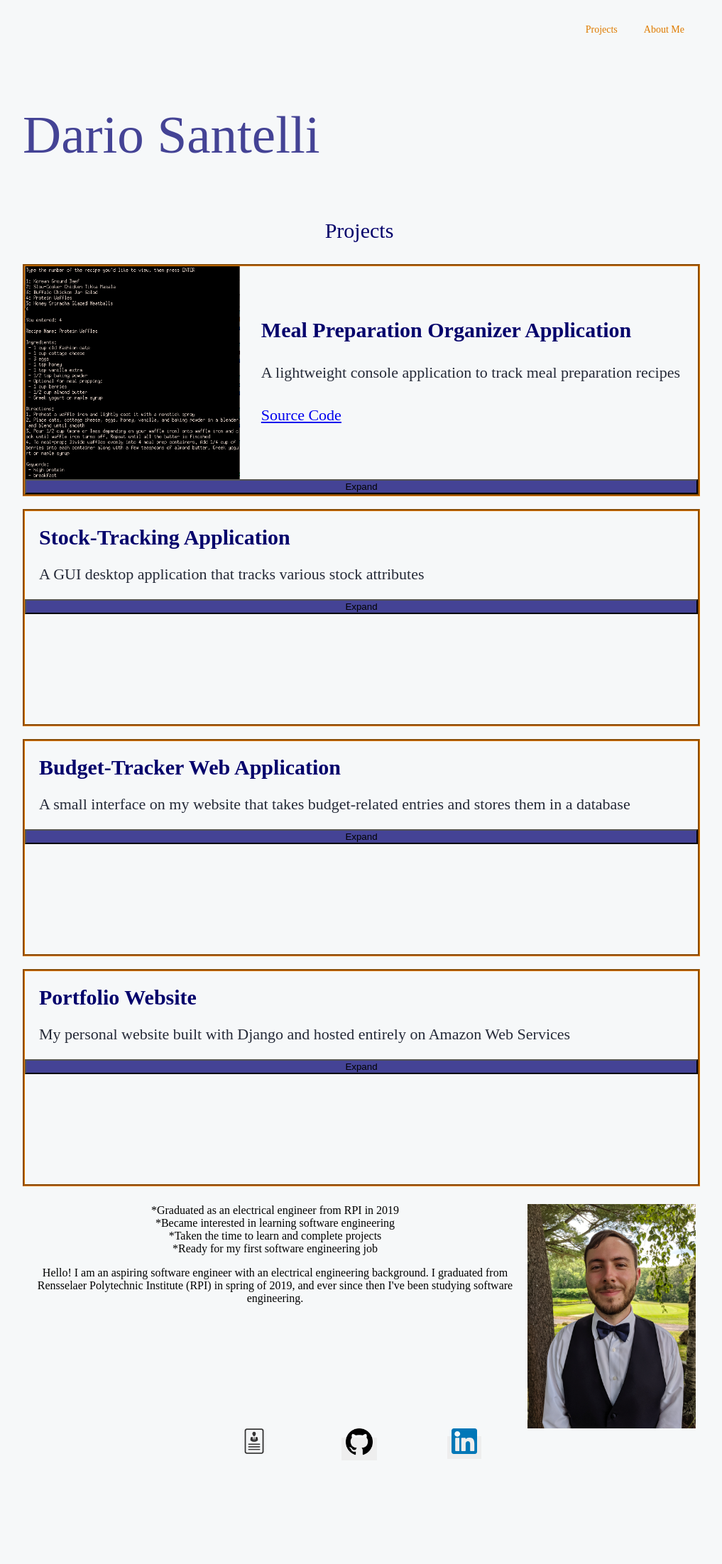
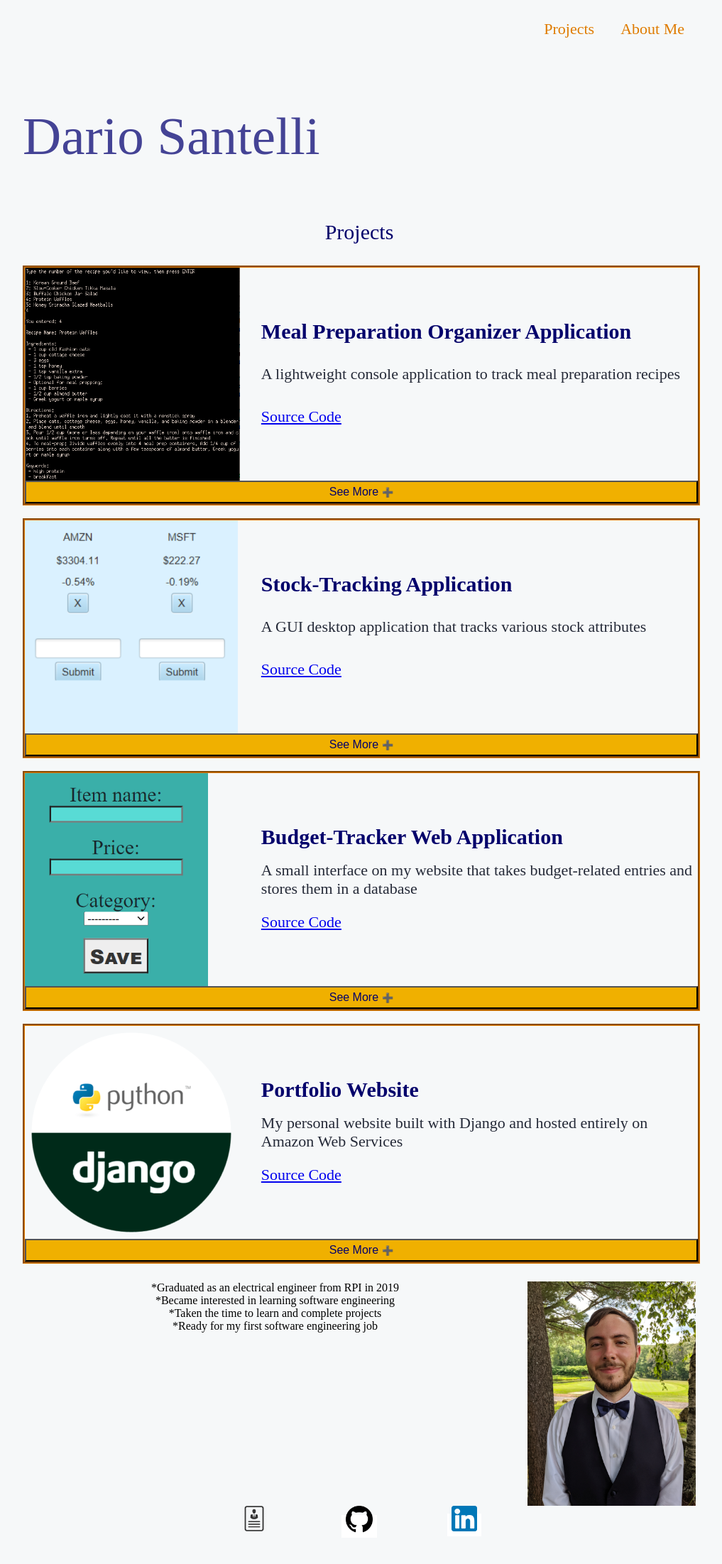
Before and after one commit to dariosantelli/Portfolio-Website, a Django app: template portfolio/templates/portfolio/index.html in a window 1280 px wide. Shown: the whole page at 71% size, without its empty margins (134-1151 px from the left). Before the commit the page ends 2094 px from the top, so only its background shows below. Run offline with Django 3.2, Linux system fonts and the light colour scheme; the template is opened without the code that fills it, so the values that code supplies are empty.

Commit message:
Improved nav bar, added expanding element +/- symbols, change expanding element style, and added preliminary pictures for projects

```diff
--- a/portfolio/static/portfolio/css/style.css
+++ b/portfolio/static/portfolio/css/style.css
@@ -13,8 +13,7 @@ body {
   background-color: transparent;
   text-decoration: none;
   padding: 14px 16px;
-  line-height: 20px;
-  font-size: 14px;
+  font-size: 22px;
 }
 
 #navigation-bar a:visited {
@@ -129,10 +128,16 @@ body {
 }
 
 .collapsible-button {
-  background-color: #444395;
+	color: 03016B;
+  background-color: #f0b000;
+  font-size: 16px;
   width: 100%;
   margin: 0 auto;
   display: block;
+  padding-top: 5px;
+  padding-bottom: 5px;
+	border-style: outset;
+
 }
 
 .collapsible-content {
@@ -140,6 +145,18 @@ body {
   max-height: 0;
   overflow: hidden;
   transition: max-height 0.2s ease-out;
+}
+
+.collapsible-button:after {
+  content: '\02795'; /* Unicode character for "plus" sign (+) */
+  font-size: 13px;
+  color: white;
+  float: center;
+  margin-left: 5px;
+}
+
+.active:after {
+  content: "\2796"; /* Unicode character for "minus" sign (-) */
 }
 
 .symbols-container {
@@ -229,7 +246,7 @@ body {
   font-style: normal;
   font-variant: small-caps;
   text-transform: none;
-  background-color: #EEEEEE;
+  background-color: #ffffff;
   color: #333333;
   padding: 2px 6px 2px 6px;
   /*border-top: 1px solid #CCCCCC;
--- a/portfolio/templates/portfolio/index.html
+++ b/portfolio/templates/portfolio/index.html
@@ -50,30 +50,51 @@
 
 					</div>
 
-				<button type="button" class="collapsible-button">Expand</button>
+				<button type="button" class="collapsible-button">See More</button>
 
 				<div id = "project1-expanded-content" class="collapsible-content">
 				  <p>- Easily view, add, and edit recipes using console text interface</p>
 				  <p>- Uses custom text file format for data storage</p>
 				  <p>- Written in C++</p>
 
+
 				</div>
 			</div>
-
-
-			<!--
-			- have a brief description of project and a picture or two
-			- have an expand tab that shows more screenshots and info
-			- have technologies utilized
-			-->
 
 			<br>
 
 			<div id = "project2" class = "project">
+
+				<div id = "project2-left" class = "project-left">
+					<img src = "{% static 'portfolio/images/stock_tracking.PNG' %}" alt = "alternatetext" class = "image-resize">
+				</div>
+
+				<div id = "project2-right" class = "project-right">
+					<div class = "project-right-grid">
+
+						<div></div>
+
+						<div>
 						<h1>Stock-Tracking Application</h1>
+						</div>
+
+						<div>
 						<p>A GUI desktop application that tracks various stock attributes</p>
+						</div>
 
-				<button type="button" class="collapsible-button">Expand</button>
+						<div>
+							<p><a href="https://github.com/dariosantelli/MealPrepCLI" style = text-align: center;>Source Code</a></p>
+						</div>
+
+						<div></div>
+
+
+						</div>
+
+					</div>
+
+
+				<button type="button" class="collapsible-button">See More</button>
 				<div class="collapsible-content">
 				  <p>- View information about any stock ticker by adding up to six information tiles</p>
 				  <p>- Access data from various timeframes</p>
@@ -87,10 +108,37 @@
 			<br>
 
 			<div id = "project3" class = "project">
+
+				<div id = "project3-left" class = "project-left">
+					<img src = "{% static 'portfolio/images/budget_form.PNG' %}" alt = "alternatetext" class = "image-resize">
+				</div>
+
+				<div id = "project3-right" class = "project-right">
+					<div class = "project-right-grid">
+
+						<div></div>
+
+						<div>
 						<h1>Budget-Tracker Web Application</h1>
+						</div>
+
+						<div>
 						<p>A small interface on my website that takes budget-related entries and stores them in a database</p>
+						</div>
 
-				<button type="button" class="collapsible-button">Expand</button>
+						<div>
+							<p><a href="https://github.com/dariosantelli/MealPrepCLI" style = text-align: center;>Source Code</a></p>
+						</div>
+
+						<div></div>
+
+
+						</div>
+
+					</div>
+
+
+				<button type="button" class="collapsible-button">See More</button>
 				<div class="collapsible-content">
 				  <p>- Enter an item name, price, and category and save it in a hosted database</p>
 				  <p>- Uses AWS RDS, Python, and PostgreSQL</p>
@@ -102,10 +150,38 @@
 			<br>
 
 			<div id = "project4" class = "project">
+
+
+
+				<div id = "project3-left" class = "project-left">
+					<img src = "{% static 'portfolio/images/python-django-logo.PNG' %}" alt = "alternatetext" class = "image-resize">
+				</div>
+
+				<div id = "project3-right" class = "project-right">
+					<div class = "project-right-grid">
+
+						<div></div>
+
+						<div>
 						<h1>Portfolio Website</h1>
+						</div>
+
+						<div>
 						<p>My personal website built with Django and hosted entirely on Amazon Web Services</p>
+						</div>
 
-				<button type="button" class="collapsible-button">Expand</button>
+						<div>
+							<p><a href="https://github.com/dariosantelli/MealPrepCLI" style = text-align: center;>Source Code</a></p>
+						</div>
+
+						<div></div>
+
+
+						</div>
+
+					</div>
+
+				<button type="button" class="collapsible-button">See More</button>
 				<div class="collapsible-content">
 				  <p>- Uses AWS Elastic Beanstalk and AWS Route 53 for hosting and DNS routing</p>
 				  <p>- Written in Python, JavaScript, HTML, and CSS</p>
@@ -125,8 +201,6 @@
 				*Taken the time to learn and complete projects <br>
 				*Ready for my first software engineering job <br>
 				</p>
-				<p>Hello! I am an aspiring software engineer with an electrical engineering background. I graduated from Rensselaer Polytechnic
-				Institute (RPI) in spring of 2019, and ever since then I've been studying software engineering.</p>
 			</div>
 
 			<div class = "about-me-right">
```
Also changed, not shown: other parts of portfolio/static/portfolio/css/style.css (+1 -1 lines), portfolio/static/portfolio/images/budget_form.PNG (added), portfolio/static/portfolio/images/python-django-logo.png (added), portfolio/static/portfolio/images/stock_tracking.PNG (added). Lines whose indentation alone changed are shown as unchanged.
